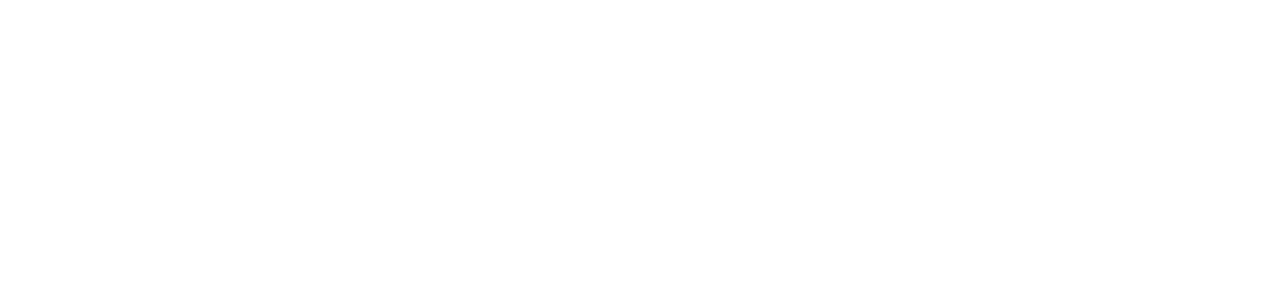
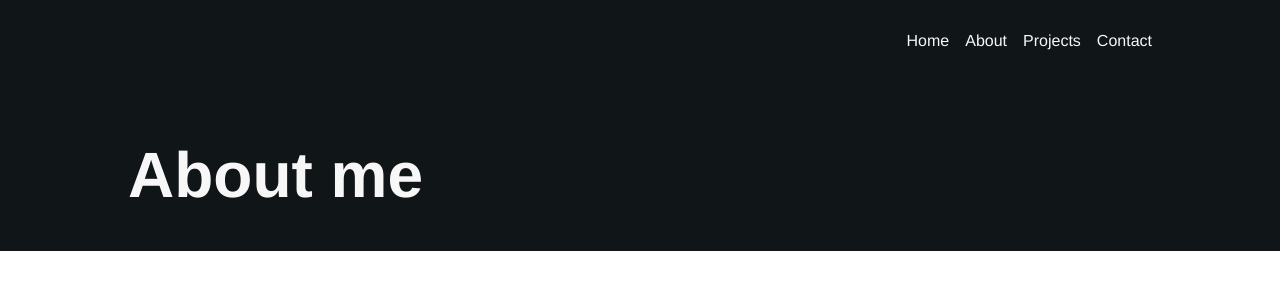
Before and after one commit to tom-hm-clark-dev/Portfolio, a React app: page /about in a window 1280 px wide. Before the commit this address had no page. Shown: the top 300 px of the page. Built offline with nearby package versions, Linux system fonts and the light colour scheme; the HTML template or start-up script is replaced by a standard one.

Commit message:
Added a navbar with React routing, and more pages to route to

```diff
--- a/src/App.css
+++ b/src/App.css
@@ -7,6 +7,27 @@
 
 body {
     font-family: 'Franklin Gothic Medium', 'Arial Narrow', Arial, sans-serif;
+}
+
+nav {
+    position: fixed;
+    z-index: 10;
+    display: flex;
+    align-items: center;
+    width: 90%;
+    padding: 2em 0;
+}
+
+nav ul {
+    display: flex;
+    flex-direction: row;
+    gap: 1em;
+    margin-left: auto;
+    list-style: none;
+}
+
+nav ul li a {
+    color: #f7f7f7;
 }
 
 h1 {
@@ -20,6 +41,9 @@ h1 {
     flex-direction: column;
     justify-content: center;
     align-items: center;
+    background-size: cover;
+    background-position: center;
+    background-repeat: no-repeat;
 }
 
 #hero {
@@ -35,6 +59,7 @@ h1 {
 }
 
 #hero .row {
+    padding-top: 100px;
     z-index: 1
 }
 
@@ -61,6 +86,12 @@ h1 {
     max-width: 1366px;
 }
 
+@media screen and (min-width: 1921px) {
+    .row {
+        max-width: 80%
+    }
+}
+
 .col {
     display: flex;
     flex-direction: column;
@@ -72,6 +103,12 @@ h1 {
     display: grid;
     grid-template-columns: repeat(3, 1fr);
     gap: 1em;
+}
+
+@media screen and (min-width: 1921px) {
+    .projects-grid {
+        grid-template-columns: repeat(4, 1fr);
+    }
 }
 
 .project-card {
--- a/src/App.tsx
+++ b/src/App.tsx
@@ -2,7 +2,9 @@ import './App.css'
 import ProjectDetailsPage from './pages/ProjectDetailsPage'
 import ProjectsPage from './pages/ProjectsPage';
 import Home from './pages/Home'
-import { BrowserRouter, Routes, Route } from 'react-router-dom';
+import { BrowserRouter, Routes, Route } from 'react-router-dom'
+import AboutPage from './pages/AboutPage'
+import ContactPage from './pages/ContactPage'
 
 function App() {
   return (
@@ -11,6 +13,8 @@ function App() {
       <Route path='/' element={<Home/>} />
       <Route path='/project/:slug' element={<ProjectDetailsPage/>}/>
       <Route path='/projects' element={<ProjectsPage/>}/>
+      <Route path="/about" element={<AboutPage/>}></Route>
+      <Route path="/contact" element={<ContactPage></ContactPage>}></Route>
     </Routes>
 
     </>
--- /dev/null
+++ b/src/components/Navbar.tsx
@@ -0,0 +1,16 @@
+import {Link} from 'react-router-dom'
+
+export function Navbar() {
+    return (
+        <nav>
+            <ul>
+                <li><Link to='/'>Home</Link></li>
+                <li><Link to='/about'>About</Link></li>
+                <li><Link to='/projects'>Projects</Link></li>
+                <li><Link to='/contact'>Contact</Link></li>
+            </ul>
+        </nav>
+    )
+}
+
+export default Navbar
--- a/src/components/ProjectCard.tsx
+++ b/src/components/ProjectCard.tsx
@@ -6,7 +6,8 @@ type ProjectCardProps = {
     title: string;
     excerpt: string;
     url: string;
-    images?: string[];
+    hero?: string;
+
 }
 
 export function ProjectCard( props: ProjectCardProps ) {
@@ -14,8 +15,8 @@ export function ProjectCard( props: ProjectCardProps ) {
         <Link to={`/project/${props.slug}`}>
             <div className="project-card"
             style={{
-            background: props.images?.[0] ?
-            `url(${props.images[0]})`
+            background: props.hero ?
+            `url(${props.hero})`
             : undefined
             }}>
                 <div className='overlay'></div>
--- a/src/data/projects.tsx
+++ b/src/data/projects.tsx
@@ -10,6 +10,7 @@ const projects = [
         title:"Andira Ltd",
         excerpt:"This is a brief description",
         url:"https://andira.madmdev.co.uk/",
+        hero:AndiraHero,
         images: [
             AndiraHero
         ],
--- /dev/null
+++ b/src/pages/AboutPage.tsx
@@ -0,0 +1,23 @@
+import Section from "../components/Section";
+import Row from "../components/Row";
+import Col from "../components/Col";
+import Navbar from "../components/Navbar";
+
+export function AboutPage() {
+    return (
+        <>
+            <Navbar />
+            <Section
+            id="hero"
+            bg="dark">
+                <Row>
+                    <Col>
+                    <h1>About me</h1>
+                    </Col>
+                </Row>
+            </Section>
+        </>
+    )
+}
+
+export default AboutPage
--- /dev/null
+++ b/src/pages/ContactPage.tsx
@@ -0,0 +1,23 @@
+import Section from "../components/Section";
+import Row from "../components/Row";
+import Col from "../components/Col";
+import Navbar from "../components/Navbar";
+
+export function ContactPage() {
+    return (
+        <>
+            <Navbar />
+            <Section
+            id="hero"
+            bg="dark">
+                <Row>
+                    <Col>
+                        <h1>Contact Page</h1>
+                    </Col>
+                </Row>
+            </Section>
+        </>
+    )
+}
+
+export default ContactPage
--- a/src/pages/Home.tsx
+++ b/src/pages/Home.tsx
@@ -4,10 +4,12 @@ import Section from '../components/Section';
 import Row from '../components/Row'
 import Col from '../components/Col'
 import Button from '../components/Button'
+import Navbar from '../components/Navbar';
 
 export function Home() {
   return (
     <>
+      <Navbar />
       <Section
       id="hero"
       bg="dark">
@@ -27,6 +29,7 @@ export function Home() {
       bg="light">
           <Row>
             <Col>
+            <h2>Some of my past work</h2>
               <div className='projects-grid'>
                 {projects.map(project => <ProjectCard
                 key={project.slug}
--- a/src/pages/ProjectDetailsPage.tsx
+++ b/src/pages/ProjectDetailsPage.tsx
@@ -3,6 +3,7 @@ import projects from "../data/projects";
 import Section from "../components/Section";
 import Row from "../components/Row";
 import Col from "../components/Col";
+import Navbar from "../components/Navbar";
 
 export function ProjectDetailsPage() {
   const {slug} = useParams();
@@ -13,12 +14,13 @@ export function ProjectDetailsPage() {
   }
   return (
     <>
+    <Navbar />
       <Section
       id="hero"
       bg="dark"
       style={{
-        backgroundImage: project.images?.[0] ?
-        `url(${project.images[0]})`
+        backgroundImage: project.hero ?
+        `url(${project.hero})`
         : undefined
       }}>
         <Row>
@@ -31,7 +33,7 @@ export function ProjectDetailsPage() {
       <Section>
         <Row>
           <Col>
-          <p>f</p>
+          <p></p>
           </Col>
         </Row>
       </Section>
--- a/src/pages/ProjectsPage.tsx
+++ b/src/pages/ProjectsPage.tsx
@@ -3,10 +3,12 @@ import Row from '../components/Row'
 import Col from '../components/Col'
 import ProjectCard from '../components/ProjectCard'
 import projects from '../data/projects'
+import Navbar from '../components/Navbar'
 
 export function ProjectsPage() {
   return (
     <>
+    <Navbar />
       <Section
       id="hero"
       bg="dark">
```
